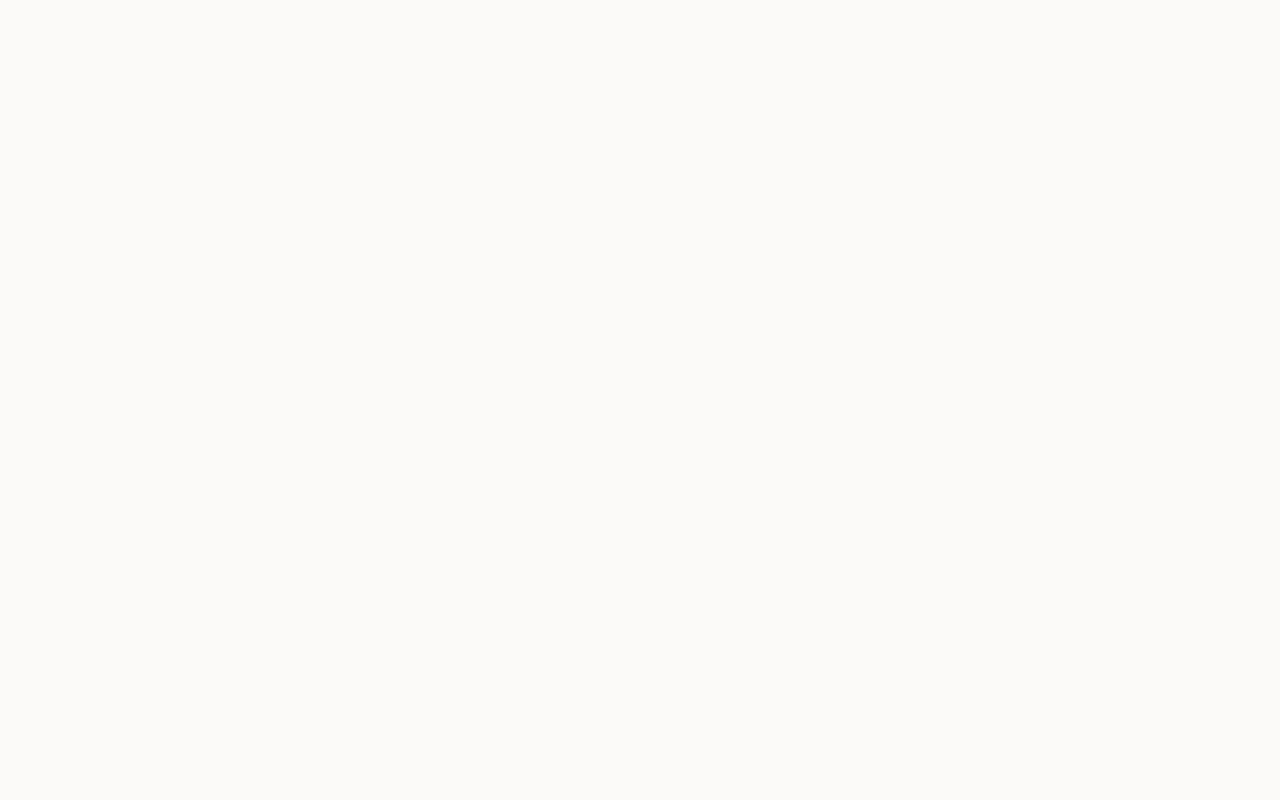
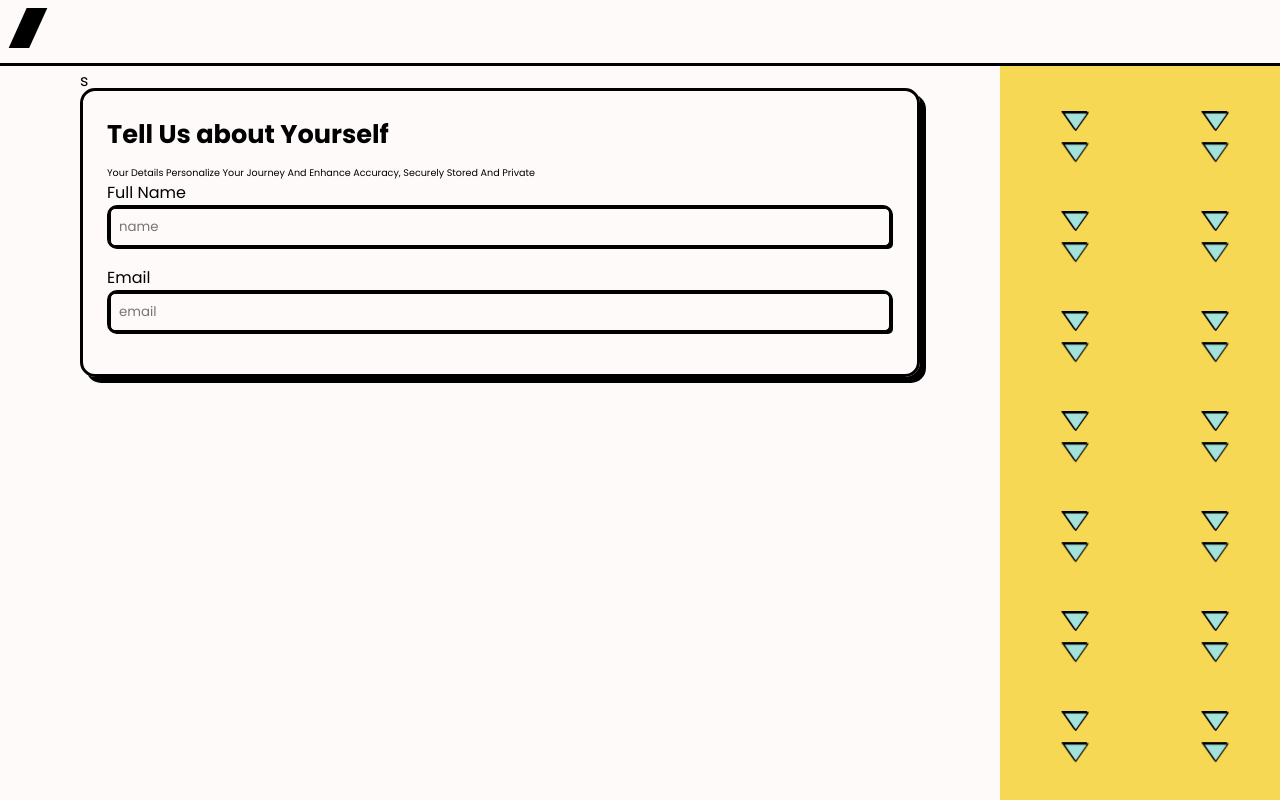
Before and after one commit to azzammahmoud95/front-end-EB, a React (Create React App) app in the folder frontend/: page / in a window 1280 px wide. Before the commit this address had no page. Built offline with nearby package versions, Linux system fonts and the light colour scheme; no server answers.

Commit message:
lunch test page

```diff
--- a/frontend/src/App.js
+++ b/frontend/src/App.js
@@ -3,12 +3,13 @@ import Loader from "./Components/Loader/Loader";
 import { BrowserRouter,Route, Routes } from "react-router-dom";
 import QuestionPage from "./pages/QuestionPage/question-page";
 import Layout from "./Components/Layout/layout";
+import LunchTest from "./pages/LunchTestPage/lunch-test";
 function App() {
   return (
     <div className="App">
     <BrowserRouter>
       <Routes>
-        {/* <Route exact path="/" component={HomePage} /> */}
+        <Route exact path="/" element={<LunchTest />} />
         <Route path="/questions" element={<QuestionPage />} />
         {/* <Route path="/results" component={ResultPage} /> */}
         {/* Add more routes for other pages */}
--- /dev/null
+++ b/frontend/src/Components/Input/input.js
@@ -0,0 +1,13 @@
+import React from 'react'
+import './input.scss'
+export default function Input({placeholder}) {
+  return (
+    <div className='Checkbox_New_Wrapper'>
+<input
+className='input_styling'
+placeholder={placeholder}
+        type="text"
+        name="text"
+        onChange={(e) => {}}
+      /> </div> )
+}
--- /dev/null
+++ b/frontend/src/Components/Input/input.scss
@@ -0,0 +1,39 @@
+.Checkbox_New_Wrapper {
+    cursor: pointer;
+    // user-select: none;
+    // width: 100%;
+    // display: flex;
+    flex-direction: row;
+    align-items: center;
+    // gap: 1.5rem;
+    // border:3px solid black;
+    // box-shadow: var(--shadow);
+    border-radius: 10px;
+    margin-bottom: 1rem;
+    padding: 0;
+    // .Checkbox_New {
+    //   width: 20%;
+    //   border: 3px solid black;
+    //   width: 1.5rem;
+    //   aspect-ratio: 1/1;
+    //   // background-color: var(--blue);
+    //   border-radius: 10px;
+    //   box-shadow: var(--shadow);
+    //   display: flex;
+    //   justify-content: center;
+    //   align-items: center;
+
+    // }
+
+
+
+  .input_styling{
+   width: 100%;
+   padding: .5rem;
+   box-shadow: var(--shadow);
+   border-radius: 5px;
+   border: 1px solid black;
+   background-color: transparent;
+  }
+
+  }
--- /dev/null
+++ b/frontend/src/pages/LunchTestPage/lunch-test.jsx
@@ -0,0 +1,21 @@
+import React from "react";
+import Layout from "../../Components/Layout/layout";
+import Card from "../../Components/Card/card";
+import Input from "../../Components/Input/input";
+
+export default function LunchTest() {
+  return (
+    <Layout>
+      <div className="question-child">
+      <div style={{height:'20px'}}>s</div>
+
+        <Card question={'Tell Us about Yourself'} subQuestion={'Your Details Personalize Your Journey  And Enhance Accuracy, Securely Stored And Private'}>
+            <label>Full Name</label>
+            <Input placeholder={'name'}/>
+            <label>Email</label>
+            <Input placeholder={'email'}/>
+        </Card>
+      </div>
+    </Layout>
+  );
+}
```
Also changed, not shown: frontend/src/pages/LunchTestPage/lunch-test.scss (added).
